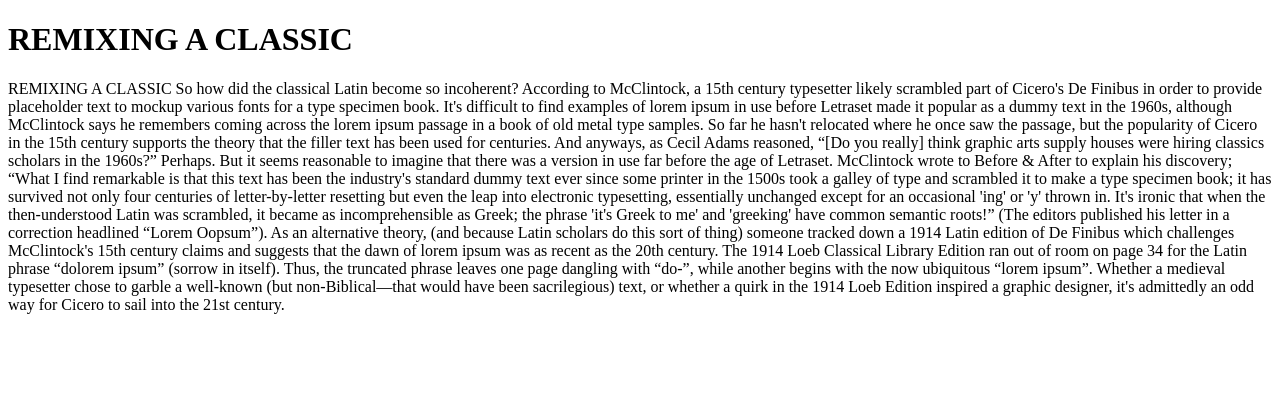
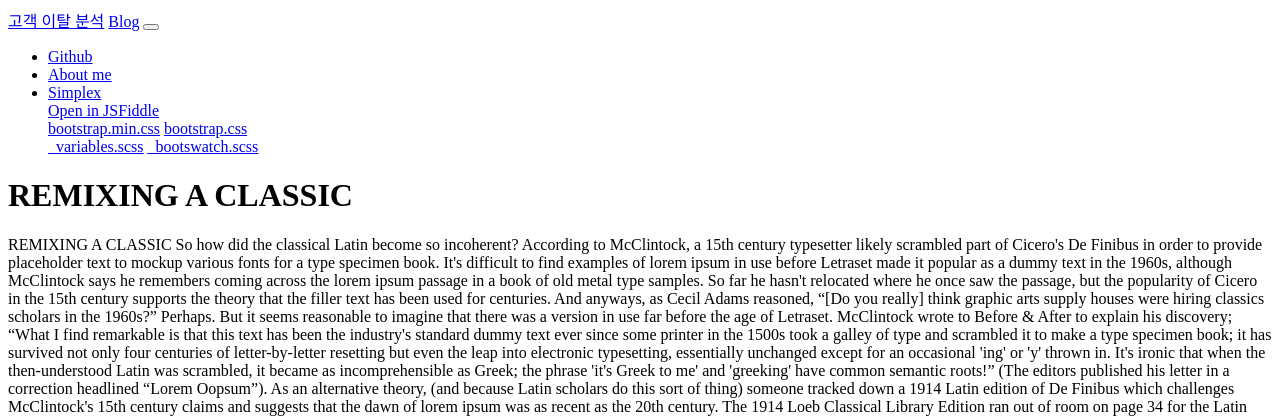
Before and after one commit to taeyoung02/Web-django, a Django app: page /blog/1/ in a window 1280 px wide. Shown: the top 417 px of the page. Run offline with Django 3.2, Linux system fonts and the light colour scheme; data comes from the database, SQL or seed files in the repository; both versions use the stored data as it was after the commit.

Commit message:
post_detail

```diff
--- a/blog/models.py
+++ b/blog/models.py
@@ -21,3 +21,6 @@ class Post(models.Model):
     # 제목 설정
     def __str__(self):
         return '{} :: {}'.format(self.title, self.author)
+
+    def get_absolute_url(self):
+        return '/blog/{}/'.format(self.pk)
--- a/blog/templates/blog/post_detail.html
+++ b/blog/templates/blog/post_detail.html
@@ -2,12 +2,49 @@
 <html lang="en">
 <head>
     <meta charset="UTF-8">
-    <title>{{ object.title }}</title>
+    <title>{{ object.title }} - Blog</title>
 </head>
 <body>
-    <h1>{{ object.title }}</h1>
-    <div>
-        {{ object.content }}
+<div class="navbar navbar-expand-lg fixed-top navbar-dark bg-primary" id="navbar">
+    <div class="container">
+        <a href="../" class="navbar-brand">고객 이탈 분석</a>
+        <a href="../" class="navbar-toggle">Blog</a>
+        <button class="navbar-toggler" type="button" data-toggle="collapse" data-target="#navbarResponsive"
+                aria-controls="navbarResponsive" aria-expanded="false" aria-label="Toggle navigation">
+            <span class="navbar-toggler-icon"></span>
+        </button>
+        <div class="collapse navbar-collapse" id="navbarResponsive">
+            <ul class="navbar-nav">
+
+                <li class="nav-item">
+                    <a class="nav-link" href="https://github.com/taeyoung02/Web-django">Github</a>
+                </li>
+                <li class="nav-item">
+                    <a class="nav-link" href="about_me">About me</a>
+                </li>
+                <li class="nav-item dropdown">
+                    <a class="nav-link dropdown-toggle" data-toggle="dropdown" href="#" id="download">Simplex <span
+                            class="caret"></span></a>
+                    <div class="dropdown-menu" aria-labelledby="download">
+                        <a class="dropdown-item" target="_blank" href="https://jsfiddle.net/bootswatch/3he50zsf/">Open
+                            in JSFiddle</a>
+                        <div class="dropdown-divider"></div>
+                        <a class="dropdown-item" href="../4/simplex/bootstrap.min.css" download>bootstrap.min.css</a>
+                        <a class="dropdown-item" href="../4/simplex/bootstrap.css" download>bootstrap.css</a>
+                        <div class="dropdown-divider"></div>
+                        <a class="dropdown-item" href="../4/simplex/_variables.scss" download>_variables.scss</a>
+                        <a class="dropdown-item" href="../4/simplex/_bootswatch.scss" download>_bootswatch.scss</a>
+                    </div>
+                </li>
+            </ul>
+
+        </div>
     </div>
+</div>
+
+<h1>{{ object.title }}</h1>
+<div>
+    {{ object.content }}
+</div>
 </body>
 </html>
--- a/blog/urls.py
+++ b/blog/urls.py
@@ -1,6 +1,6 @@
 from django.urls import path, include
 from . import views
 urlpatterns = [
-    path('<int:pk>/', views.PostDetail.as_view()),
+    path('<int:pk>/', views.PostDetail.as_view()),  # primary key
     path('', views.PostList.as_view()),
 ]
```
Also changed, not shown: blog/templates/blog/post_list.html (+12 -6 lines), blog/tests.py (+61 -7 lines), db.sqlite3.
